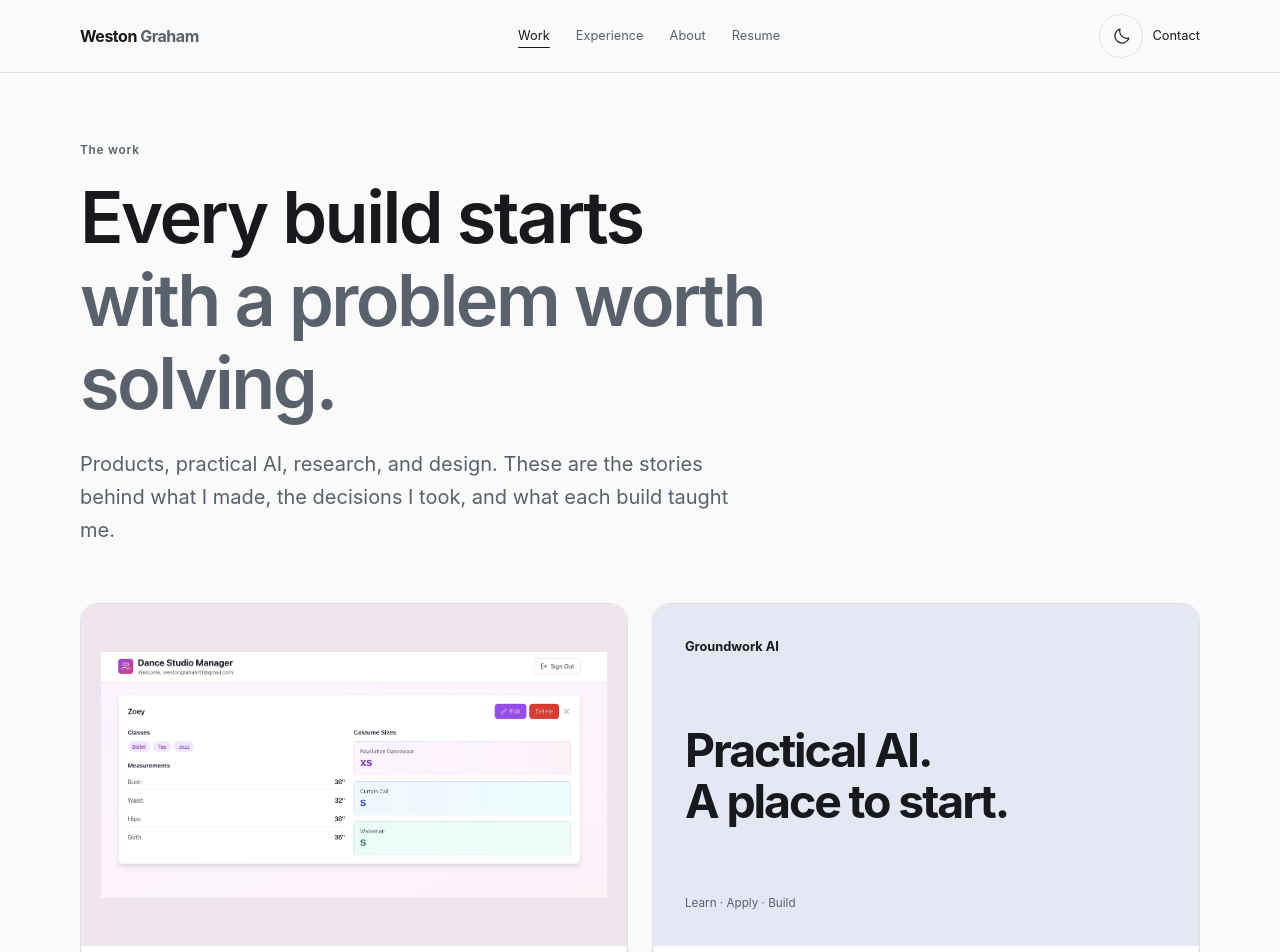
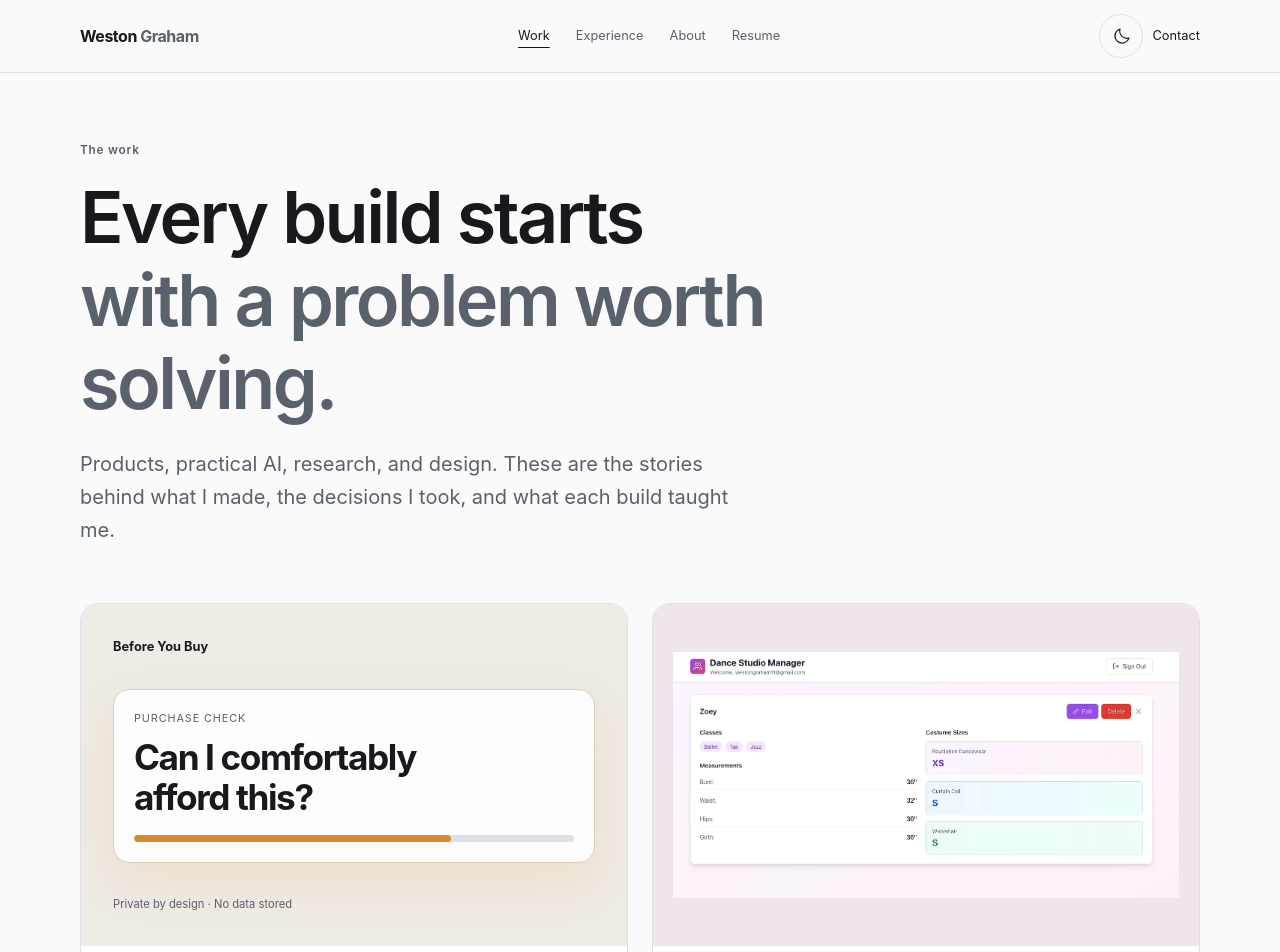
Before and after one commit to westongraham/westongraham.com, a Next.js app: page /projects in a window 1280 px wide. Shown: the top 952 px of the page. Built offline with nearby package versions, Linux system fonts and the light colour scheme.

Commit message:
Add Before You Buy utility case study

```diff
--- a/src/app/globals.css
+++ b/src/app/globals.css
@@ -421,6 +421,70 @@ em {
 .groundwork-visual small {
   font-size: 0.73rem;
   color: var(--muted);
+}
+.buy-visual {
+  width: 100%;
+  height: 100%;
+  display: flex;
+  flex-direction: column;
+  justify-content: space-between;
+  gap: 18px;
+  padding: 12px;
+  color: var(--ink);
+}
+.buy-visual > span {
+  font-size: 0.8rem;
+  font-weight: 650;
+}
+.buy-visual > small {
+  color: var(--muted);
+  font-size: 0.7rem;
+}
+.buy-question {
+  display: grid;
+  gap: 10px;
+  padding: 20px;
+  border: 1px solid
+    color-mix(
+      in srgb,
+      var(--project-accent, var(--case-accent)) 25%,
+      var(--line)
+    );
+  border-radius: 16px;
+  background: color-mix(in srgb, var(--surface) 92%, transparent);
+  box-shadow: 0 20px 50px
+    color-mix(
+      in srgb,
+      var(--project-accent, var(--case-accent)) 12%,
+      transparent
+    );
+}
+.buy-question small {
+  color: var(--muted);
+  font-size: 0.68rem;
+  text-transform: uppercase;
+  letter-spacing: 0.08em;
+}
+.buy-question strong {
+  max-width: 360px;
+  font-size: clamp(1.25rem, 3vw, 2.2rem);
+  line-height: 1.12;
+  letter-spacing: -0.04em;
+}
+.buy-question i {
+  display: block;
+  height: 7px;
+  margin-top: 8px;
+  border-radius: 999px;
+  background: var(--line);
+  overflow: hidden;
+}
+.buy-question i b {
+  display: block;
+  width: 72%;
+  height: 100%;
+  border-radius: inherit;
+  background: var(--project-accent, var(--case-accent));
 }
 .home-experience {
   display: grid;
@@ -1399,6 +1463,9 @@ em {
 .project-attitudes-performing-arts {
   --project-accent: #e06c43;
 }
+.project-before-you-buy {
+  --project-accent: #d9892b;
+}
 .project-card::after {
   content: "";
   position: absolute;
@@ -1846,6 +1913,9 @@ em {
 .case-attitudes-performing-arts {
   --case-accent: #e06c43;
 }
+.case-before-you-buy {
+  --case-accent: #d9892b;
+}
 .case-intro {
   display: grid;
   gap: 32px;
@@ -1892,6 +1962,11 @@ em {
   transform: scale(1.025);
 }
 .case-intro-visual .groundwork-visual {
+  position: relative;
+  z-index: 1;
+  min-height: 340px;
+}
+.case-intro-visual .buy-visual {
   position: relative;
   z-index: 1;
   min-height: 340px;
--- a/src/app/projects/[slug]/page.tsx
+++ b/src/app/projects/[slug]/page.tsx
@@ -4,6 +4,7 @@ import Image from "next/image";
 import { notFound } from "next/navigation";
 import { JsonLd } from "@/components/json-ld";
 import { ProjectTemplate } from "@/components/project-template";
+import { ProjectVisual } from "@/components/project-card";
 import { caseStudies, getCaseStudy } from "@/data/case-studies";
 import { absoluteUrl, projectSeoRoute, SITE_NAME } from "@/data/seo";
 
@@ -101,15 +102,7 @@ export default async function ProjectPage({ params }: ProjectPageProps) {
               sizes="(max-width: 800px) 100vw, 55vw"
             />
           ) : (
-            <div className="groundwork-visual">
-              <span>Groundwork AI</span>
-              <strong>
-                Make AI
-                <br />
-                useful.
-              </strong>
-              <small>Learn · Apply · Build</small>
-            </div>
+            <ProjectVisual slug={study.slug} />
           )}
         </div>
       </header>
--- a/src/components/project-card.tsx
+++ b/src/components/project-card.tsx
@@ -35,14 +35,7 @@ export function ProjectCard({
               sizes="(max-width: 767px) 100vw, 50vw"
             />
           ) : (
-            <div className="groundwork-visual">
-              <span>Groundwork AI</span>
-              <strong>
-                Practical AI.
-                <br />A place to start.
-              </strong>
-              <small>Learn · Apply · Build</small>
-            </div>
+            <ProjectVisual slug={slug} />
           )}
         </div>
         <div className="project-copy">
@@ -60,3 +53,32 @@ export function ProjectCard({
     </article>
   );
 }
+
+export function ProjectVisual({ slug }: { slug: string }) {
+  if (slug === "before-you-buy") {
+    return (
+      <div className="buy-visual" aria-label="Before You Buy decision preview">
+        <span>Before You Buy</span>
+        <div className="buy-question">
+          <small>Purchase check</small>
+          <strong>Can I comfortably afford this?</strong>
+          <i aria-hidden="true">
+            <b />
+          </i>
+        </div>
+        <small>Private by design · No data stored</small>
+      </div>
+    );
+  }
+
+  return (
+    <div className="groundwork-visual">
+      <span>Groundwork AI</span>
+      <strong>
+        Practical AI.
+        <br />A place to start.
+      </strong>
+      <small>Learn · Apply · Build</small>
+    </div>
+  );
+}
--- a/src/data/case-studies.ts
+++ b/src/data/case-studies.ts
@@ -38,6 +38,73 @@ export type CaseStudy = {
 };
 
 export const caseStudies: CaseStudy[] = [
+  {
+    slug: "before-you-buy",
+    title: "Before You Buy",
+    eyebrow: "Personal finance · AI-assisted utility",
+    summary:
+      "A private, lightweight decision tool for answering two questions: can I comfortably afford this, and is it worth the money and time?",
+    cardDescription:
+      "A private purchase check for affordability, value, and peace of mind.",
+    users: [
+      "Thoughtful buyers who want a clearer affordability check",
+      "People who tend to overthink larger purchases",
+    ],
+    role: "I defined the problem, shaped the decision flow, and used ChatGPT’s Sites feature to turn the idea into a working utility quickly.",
+    problem:
+      "I care about living within my means and avoiding consumer debt, but I can still overthink larger purchases. A bank balance alone does not answer whether a purchase is comfortable, responsible, and genuinely worth the time it took to earn the money.",
+    responsibilities: [
+      "Translated my own purchase-decision process into a short, guided set of questions.",
+      "Prompted and iterated on the experience using ChatGPT Sites instead of starting a traditional software project.",
+      "Kept the tool focused on a clear recommendation rather than adding accounts, dashboards, or unnecessary features.",
+      "Made privacy part of the product: users can enter personal financial details without that data being collected or stored.",
+    ],
+    constraints: [
+      "No accounts, saved history, or personal-finance database.",
+      "The experience needed to be useful in a few minutes, not become another system to maintain.",
+      "The recommendation should support a decision without pretending to replace personal judgment.",
+    ],
+    technologyStack: [
+      "ChatGPT Sites",
+      "AI-assisted prototyping",
+      "Web utility",
+    ],
+    decisions: [
+      {
+        decision: "Build the smallest useful tool.",
+        rationale:
+          "This problem did not need a custom backend or weeks of engineering. A focused utility could provide the value faster and with less friction.",
+      },
+      {
+        decision: "Collect no personal financial data.",
+        rationale:
+          "People should be able to answer sensitive affordability questions without wondering where their income, savings, or purchase details are being stored.",
+      },
+      {
+        decision: "Consider value as well as affordability.",
+        rationale:
+          "Being able to pay for something does not automatically make it a good use of money or of the time required to earn it.",
+      },
+    ],
+    testing: [
+      "Walked through different purchase scenarios to make sure the questions lead to a useful decision.",
+      "Reviewed the experience as a quick mobile utility rather than a long financial questionnaire.",
+    ],
+    security: [
+      "The tool was intentionally prompted and designed not to collect or store the financial information users enter.",
+      "No account is required to use it.",
+    ],
+    deployment:
+      "Built and published with ChatGPT Sites as a fast path from a personal problem to a usable public tool.",
+    results:
+      "Before You Buy turns a familiar moment of uncertainty into a short, structured decision. It also demonstrates that good problem solving sometimes means choosing a fast, lightweight tool instead of fully engineering a product.",
+    lessonsLearned:
+      "Not every useful idea needs a full application. New AI tools can make small, specific solutions worth building—as long as the scope, privacy, and purpose remain intentional.",
+    demo: {
+      url: "https://before-you-buy.weston-graham.chatgpt.site",
+      label: "Try Before You Buy",
+    },
+  },
   {
     slug: "groundwork-ai",
     title: "Groundwork AI",
@@ -165,6 +232,7 @@ export function getCaseStudy(slug: string) {
 }
 
 const projectOrder = [
+  "before-you-buy",
   "dance-studio-costume-manager",
   "groundwork-ai",
   "autofarm",
@@ -173,4 +241,11 @@ const projectOrder = [
 export const orderedCaseStudies = projectOrder.map((slug) =>
   caseStudies.find((study) => study.slug === slug)!,
 );
-export const selectedCaseStudies = orderedCaseStudies.slice(0, 3);
+const selectedProjectOrder = [
+  "dance-studio-costume-manager",
+  "groundwork-ai",
+  "autofarm",
+];
+export const selectedCaseStudies = selectedProjectOrder.map((slug) =>
+  caseStudies.find((study) => study.slug === slug)!,
+);
```
